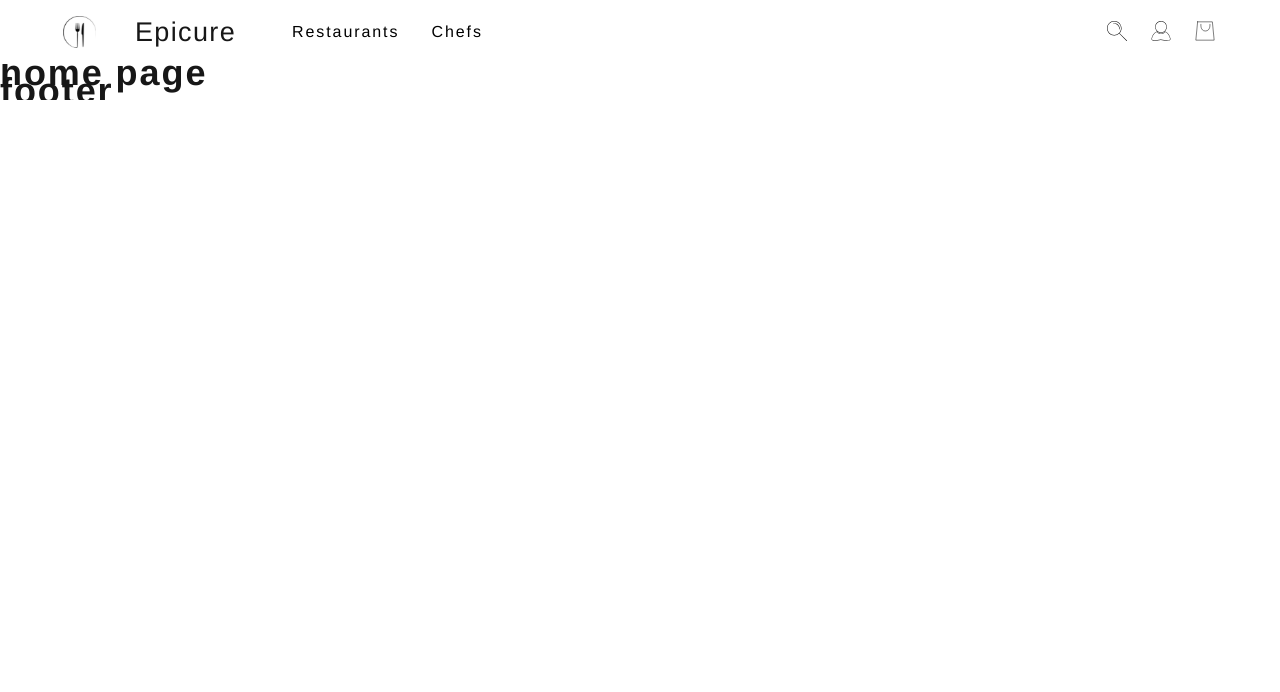
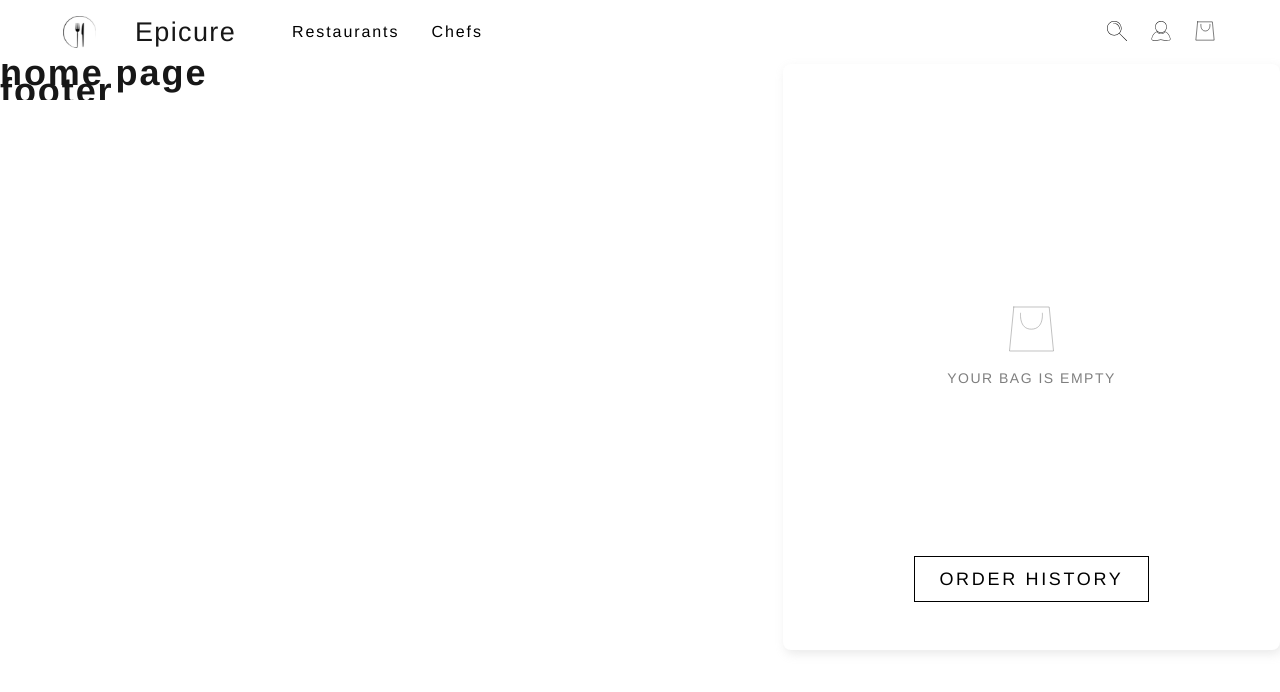
Before and after one commit to keren-elbaz-m/epicure_client, a Next.js app: page / in a window 1280 px wide. Both pictures are taken after a click on the button 1205 px from the left and 32 px from the top of the page. Shown: the top 692 px of the page. Built offline with nearby package versions, Linux system fonts and the light colour scheme.

Commit message:
Desktop cart dropdown
Implement cart dropdown for desktop view

```diff
--- a/src/app/components/cart/cart.module.scss
+++ b/src/app/components/cart/cart.module.scss
@@ -1,20 +1,16 @@
-.container {
-    width: 100%;
-    // max-width: 800px;
-    height: 218px;
-    left: -1px;
-    display: flex;
-    justify-content: center;
-    align-items: center;
-    flex-direction: column;
-    gap: 22.04px;
-    padding-top: 24px;
-}
 
-  .icon {
+  .iconMobile {
     width: 64px;
     height: 64px;
   }
+
+  .iconDesktop {
+    width: 49px;
+    // height: 49px;
+    height: auto;
+    transition: all 0.2s ease;
+  }
+
 
   .text {
     font-family: "Helvetica Neue", sans-serif;
@@ -37,3 +33,72 @@
     justify-content: center;
     align-items: center;
   }
+
+  .cartDropDownMobile {
+    width: 100%;
+    // max-width: 800px;
+    height: 218px;
+    left: -1px;
+    display: flex;
+    justify-content: center;
+    align-items: center;
+    flex-direction: column;
+    gap: 22.04px;
+    padding-top: 24px;
+}
+
+.cartDropDownDesktop {
+  position: fixed;
+  right: 0;
+  top: 64px;
+  width: 497px;
+  height: 586px;
+  background-color: white;
+  box-shadow: 2px 4px 10px 0px #AFAFAF40;
+  border-radius: 8px;
+
+  display: flex;
+  flex-direction: column;
+  align-items: center;
+  justify-content: space-between;
+
+  padding-top: 241px;
+  padding-bottom: 48px;
+}
+
+.wrapper{
+  width: 121;
+  height: 105;
+  top: 241px;
+  left: 188px;
+  opacity: 0.5;
+  gap: 16px;
+  display: flex;
+  flex-direction: column;
+  align-items: center;
+
+
+}
+
+.hidden {
+  display: none;
+}
+
+.orderHistoryButton {
+  background-color: white;
+  border: 1px solid black;
+  padding: 12px 24px;
+
+  letter-spacing: 2px;
+
+  cursor: pointer;
+
+  font-family: Helvetica Neue;
+  font-weight: 400;
+  font-size: 18px;
+  line-height: 20px;
+  letter-spacing: 2.67px;
+  text-align: center;
+  text-transform: uppercase;
+
+}
--- a/src/app/components/cart/cart.tsx
+++ b/src/app/components/cart/cart.tsx
@@ -1,12 +1,27 @@
+'use client';
+
 import Image from "next/image";
 import empty_bag_icon from "@/app/assets/icons/cart_big_icon.svg";
 import styles from "@/app/components/cart/cart.module.scss";
+import useIsDesktop from "@/app/hooks/useIsDesktop";
 
 export default function Cart() {
+  const isDesktop = useIsDesktop();
+
   return (
-    <div className={styles.container}>
-      <Image src={empty_bag_icon} alt="empty bag icon" className={styles.icon} />
-      <p className={styles.text}>YOUR BAG IS EMPTY</p>
+    <div
+      className={isDesktop ? styles.cartDropDownDesktop : styles.cartDropDownMobile}
+      onClick={(e) => e.stopPropagation()}
+    >
+      <div className={styles.wrapper}>
+        <Image src={empty_bag_icon} alt="empty bag icon"   className={isDesktop ? styles.iconDesktop : styles.iconMobile} />
+        <p className={styles.text}>YOUR BAG IS EMPTY</p>
+      </div>
+      <button
+        className={`${styles.orderHistoryButton} ${!isDesktop ? styles.hidden : ""}`}
+      >
+        ORDER HISTORY
+      </button>
     </div>
   );
 }
--- a/src/app/components/navbar/components/Navbar/NavbarDesktop.tsx
+++ b/src/app/components/navbar/components/Navbar/NavbarDesktop.tsx
@@ -7,9 +7,19 @@ import person_icon from "@/app/assets/icons/person_icon.svg";
 import search_icon from "@/app/assets/icons/search_icon.svg";
 import shopping_bag_icon from "@/app/assets/icons/shopping_bag_icon.svg";
 
+import { DropDownType } from "@/app/types";
+import Cart from "@/app/components/cart/cart";
+import { ReactNode, useState } from "react";
+import DropDown from "../dropDown/DropDown";
+
 export default function NavbarDesktop() {
+
+  const [isCartOpen, setIsCartOpen] = useState(false);
+  const toggleCart = () => setIsCartOpen(prev => !prev);
+  const closeCart = () => setIsCartOpen(false);
+
   return (
-
+    <>
     <nav className={styles.navbar}>
       <div className={styles.desktopContent}>
         <div className={styles.leftSection}>
@@ -32,12 +42,22 @@ export default function NavbarDesktop() {
                 <Image src={search_icon} alt="search icon" />
             </button>
                 <Image src={person_icon} alt="person icon" />
-              <button className={styles.buttonIconsStyle}>
+
+            <button className={styles.buttonIconsStyle} onClick={toggleCart}>
                 <Image src={shopping_bag_icon} alt="shopping bag icon" />
             </button>
+
         </div>
 
       </div>
     </nav>
+    <DropDown
+      isOpen={isCartOpen}
+      onClose={closeCart}
+      type={DropDownType.CART}
+    >
+      <Cart />
+    </DropDown>
+  </>
   );
 }
--- a/src/app/components/navbar/components/dropDown/DropDown.tsx
+++ b/src/app/components/navbar/components/dropDown/DropDown.tsx
@@ -1,23 +1,37 @@
-import React from "react";
-import style from "@/app/components/navbar/styles/DropDown.module.scss"
+'use client';
 
+import { useEffect, useState } from "react";
+import styles from "@/app/components/navbar/styles/DropDown.module.scss";
+import useIsDesktop from "@/app/hooks/useIsDesktop";
 import { DropDownType } from "@/app/types";
 
-interface DropDownProps{
+interface DropDownProps {
   isOpen: boolean;
-    onClose: ()=>void;
+  onClose: () => void;
   children: React.ReactNode;
   type?: DropDownType;
 }
 
-const DropDown: React.FunctionComponent<DropDownProps> = ({ isOpen, onClose, children, type }) => {
-    if (!isOpen) return null;
+const DropDown = ({ isOpen, onClose, children, type }: DropDownProps) => {
+  const [isHydrated, setIsHydrated] = useState(false);
+  const isDesktop = useIsDesktop();
+
+  useEffect(() => {
+    setIsHydrated(true);
+  }, []);
+
+  if (!isOpen || !isHydrated) return null;
+
+  const dropDownClassName =
+    type === DropDownType.CART
+      ? isDesktop
+        ? styles.cartDropDownDesktop
+        : styles.cartDropDownMobile
+      : styles.dropdownContainer;
 
   return (
-        <div className={style.dropdownContainer} onClick={onClose}>
-            <div onClick={(e) => e.stopPropagation()}>
-                {children}
-            </div>
+    <div className={dropDownClassName} onClick={onClose}>
+      <div onClick={(e) => e.stopPropagation()}>{children}</div>
     </div>
   );
 };
--- /dev/null
+++ b/src/app/hooks/useIsDesktop.ts
@@ -0,0 +1,18 @@
+import { useState, useEffect } from "react";
+
+export default function useIsDesktop() {
+    const [isDesktop, setIsDesktop] = useState(false);
+
+    useEffect(() => {
+        const checkScreen = () => {
+            setIsDesktop(window.innerWidth >= 1024);
+        };
+
+        checkScreen();
+
+        window.addEventListener("resize", checkScreen);
+        return () => window.removeEventListener("resize", checkScreen);
+    }, []);
+
+    return isDesktop;
+}
```
Lines whose indentation alone changed are shown as unchanged.
